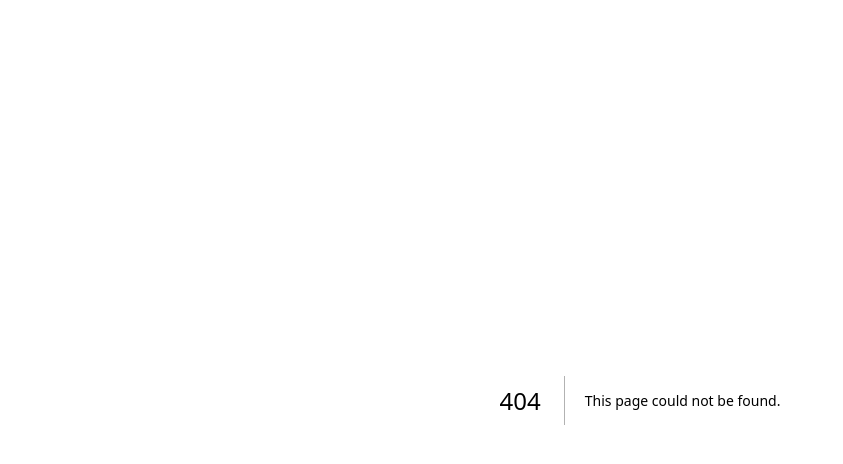
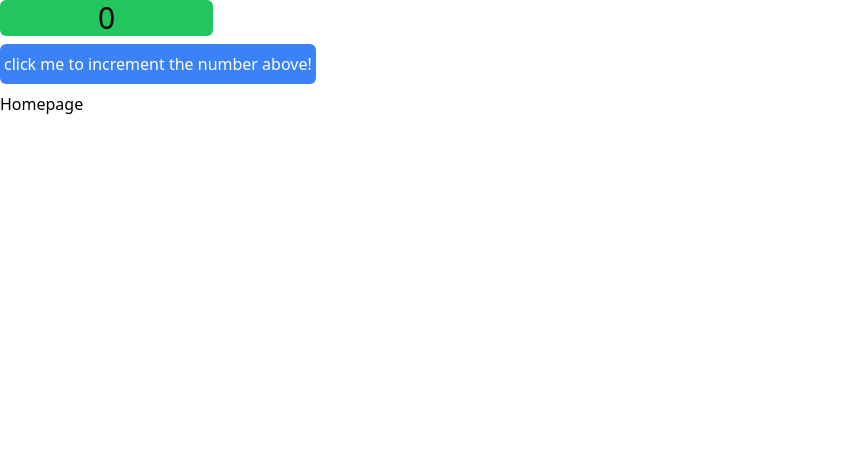
Before and after one commit to TomaszSarmata/quick-revision, a Next.js app: page /example in a window 1280 px wide. Before the commit this address had no page. Shown: the top 464 px of the page, without its empty margins (0-843 px from the left). Built offline with nearby package versions, Linux system fonts and the light colour scheme.

Commit message:
created counter example with the useState hook to persist the value

```diff
--- /dev/null
+++ b/components/shared/counter/index.js
@@ -0,0 +1,23 @@
+import { useState } from "react";
+
+export default function Counter() {
+  const [number, setNumber] = useState(0);
+
+  const handleIncrement = () => {
+    setNumber(number + 1);
+  };
+
+  return (
+    <div>
+      <div className="w-1/6 bg-green-500 text-3xl rounded-md text-center">
+        {number}
+      </div>
+      <button
+        className="bg-blue-500 py-2 px-1 rounded-md mt-2 mb-2 text-white"
+        onClick={handleIncrement}
+      >
+        click me to increment the number above!
+      </button>
+    </div>
+  );
+}
--- /dev/null
+++ b/pages/counter.js
@@ -0,0 +1,9 @@
+import Counter from "@/components/shared/counter";
+
+export default function () {
+  return (
+    <div>
+      <Counter></Counter>
+    </div>
+  );
+}
--- /dev/null
+++ b/pages/example.js
@@ -0,0 +1,12 @@
+import Counter from "@/components/shared/counter";
+
+export default function Example() {
+  return (
+    <div>
+      <Counter></Counter>
+      <div>
+        <a href="/">Homepage</a>
+      </div>
+    </div>
+  );
+}
--- a/pages/index.js
+++ b/pages/index.js
@@ -10,6 +10,8 @@ export default function Home() {
       <Bio text="I am a bootcamp student"></Bio>
 
       <BookGrid></BookGrid>
+
+      <a href="/example">Counter Example</a>
     </div>
   );
 }
```
